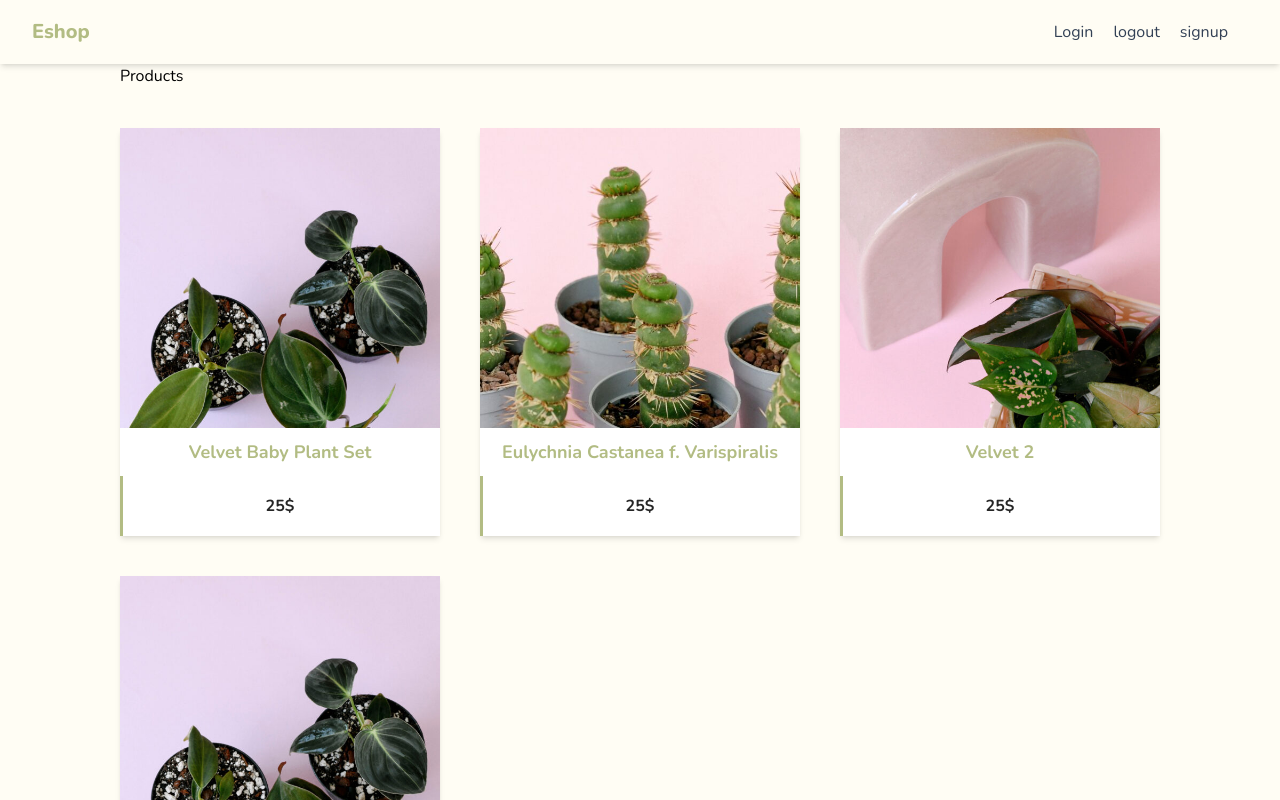
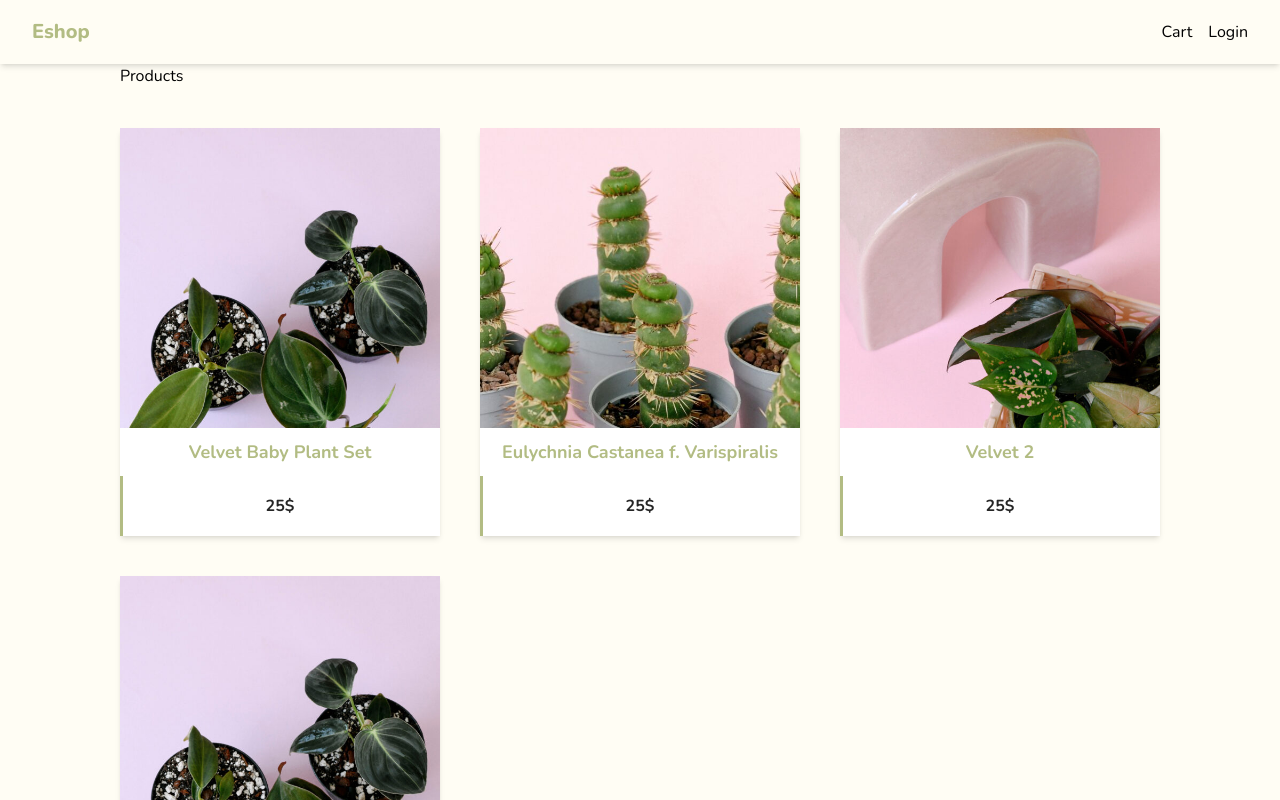
Before and after one commit to idrissi-hamza/plantshop, a Next.js app: page / in a window 1280 px wide. Shown: the top 800 px of the page. Built offline with nearby package versions, Linux system fonts and the light colour scheme.

Commit message:
create navigation and style the active nav

```diff
--- /dev/null
+++ b/components/ActiveLink.tsx
@@ -0,0 +1,63 @@
+import { useRouter } from "next/router";
+import Link, { LinkProps } from "next/link";
+import React, { useState, useEffect, ReactElement, Children } from "react";
+
+type ActiveLinkProps = LinkProps & {
+  children: ReactElement;
+  activeClassName: string;
+};
+
+const ActiveLink = ({
+  children,
+  activeClassName,
+  ...props
+}: ActiveLinkProps) => {
+  const { asPath, isReady } = useRouter();
+
+  const child = Children.only(children);
+  const childClassName = child.props.className || "";
+  const [className, setClassName] = useState(childClassName);
+
+  useEffect(() => {
+    // Check if the router fields are updated client-side
+    if (isReady) {
+      // Dynamic route will be matched via props.as
+      // Static route will be matched via props.href
+      const linkPathname = new URL(
+        (props.as || props.href) as string,
+        location.href
+      ).pathname;
+
+      // Using URL().pathname to get rid of query and hash
+      const activePathname = new URL(asPath, location.href).pathname;
+
+      const newClassName =
+        linkPathname === activePathname
+          ? `${childClassName} ${activeClassName}`.trim()
+          : childClassName;
+
+      if (newClassName !== className) {
+        setClassName(newClassName);
+      }
+    }
+  }, [
+    asPath,
+    isReady,
+    props.as,
+    props.href,
+    childClassName,
+    activeClassName,
+    setClassName,
+    className,
+  ]);
+
+  return (
+    <Link {...props} legacyBehavior>
+      {React.cloneElement(child, {
+        className: className || null,
+      })}
+    </Link>
+  );
+};
+
+export default ActiveLink;
--- a/components/Header.tsx
+++ b/components/Header.tsx
@@ -1,17 +1,31 @@
 import Link from 'next/link';
+import ActiveLink from './ActiveLink';
 
 const Header = () => {
   const navLinks = [
-    { label: 'Login', link: '/login' },
-    { label: 'logout', link: '/nav2' },
-    { label: 'signup', link: '/signup' },
+    { id: '1', label: 'Cart', link: '/cart' },
+    { id: '2', label: 'Login', link: '/login' },
   ];
   return (
     <header
       className="flex sm:flex-row flex-col justify-between items-center h-auto sm:h-16 px-8 shadow-md w-full bg-[##ebe9eb]
     "
     >
-      {/* bg-[#b2bc83 ] */}
+      <style jsx>{`
+          .nav-link {
+            text-decoration: none;
+          }
+          .active {
+            color: #b2bc83;
+            transition: all 0.2s ease-in;
+            font-weight : bold;
+
+          }
+          .nav-link:hover {
+            color: black;
+          }
+        `}</style>
+
       <div className="my-5 sm:my-0 ">
         <Link
           href="/"
@@ -21,15 +35,20 @@ const Header = () => {
         </Link>
       </div>
       <nav>
-        <ul className="flex items-center justify-center sm:flex-row flex-col text-center  my-5 sm:my-0">
-          {navLinks.map((link) => (
-            <li key={link.label}>
-              <Link
-                href={link.link}
-                className="sm:mr-5 text-slate-700 hover:text-black"
+        <ul className="flex items-center justify-center sm:flex-row flex-col text-center  my-5 sm:my-0 gap-4">
+          {navLinks.map((tab) => (
+            <li
+              key={tab.id}
+              className="transition duration-300 ease-in-out "
+            >
+              <ActiveLink
+                activeClassName="active"
+                href={tab.link}
               >
-                {link.label}
-              </Link>
+                <a className=" block py-2 pr-4 pl-3  border-b border-gray-100   md:border-0  md:p-0">
+                  {tab.label}
+                </a>
+              </ActiveLink>
             </li>
           ))}
         </ul>
--- /dev/null
+++ b/pages/cart.tsx
@@ -0,0 +1,12 @@
+import Layout from '@/components/Layout';
+import React from 'react';
+
+const Cart = () => {
+  return (
+    <Layout>
+      <div>Cart</div>
+    </Layout>
+  );
+};
+
+export default Cart;
--- /dev/null
+++ b/pages/login.tsx
@@ -0,0 +1,12 @@
+import Layout from '@/components/Layout';
+import React from 'react';
+
+const Login = () => {
+  return (
+    <Layout>
+      <div>Login</div>
+    </Layout>
+  );
+};
+
+export default Login;
```
Also changed, not shown: pages/index.tsx (+1 -6 lines).
